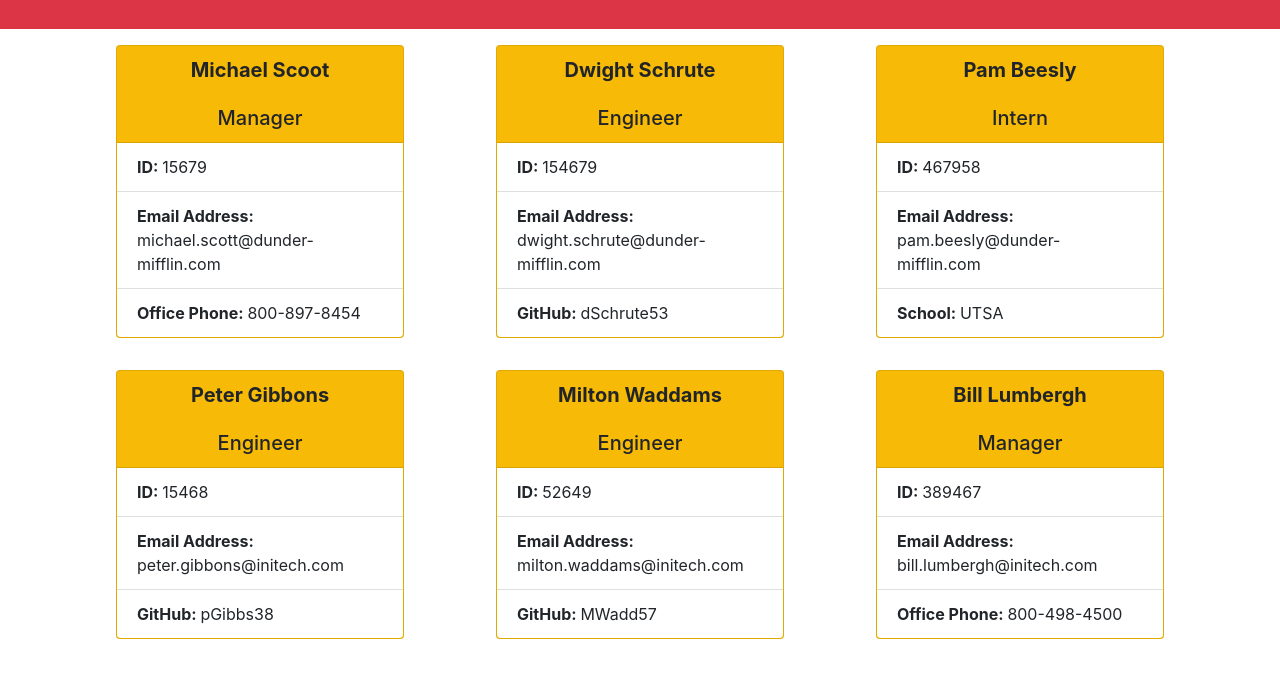
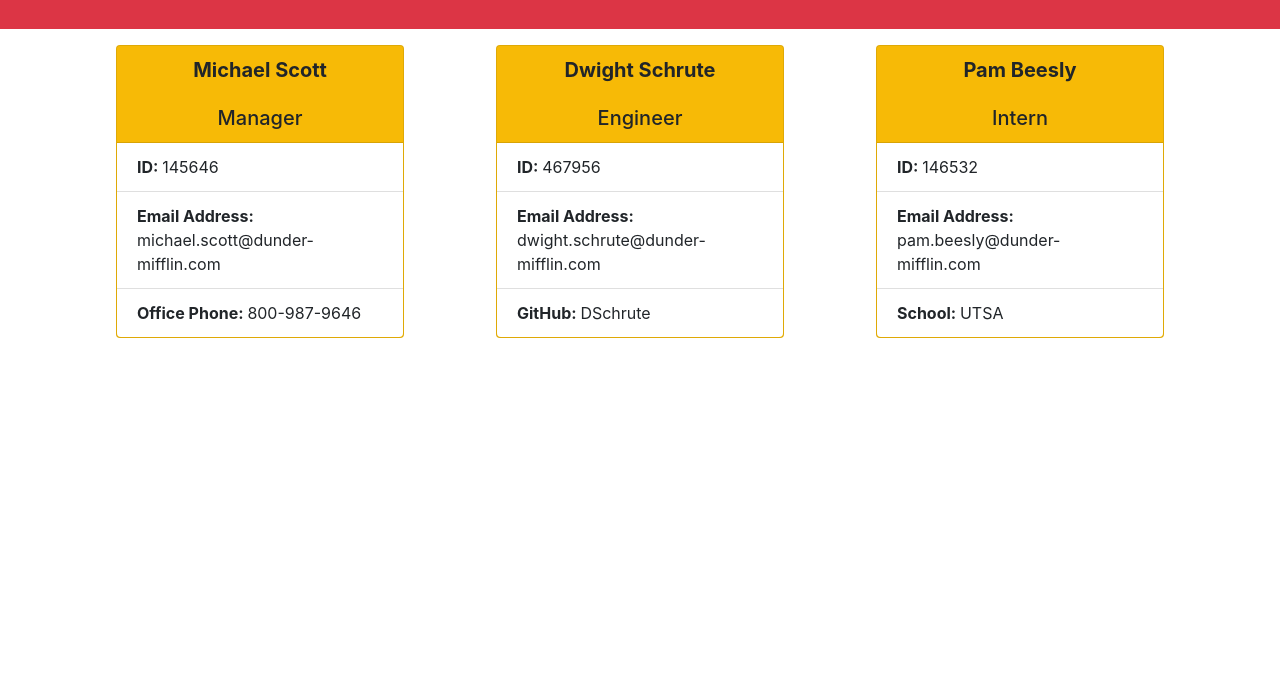
Before and after one commit to andrew18929/Team_Profile_Generator, a website: page dist/index.html in a window 1280 px wide. Shown: the part 75-752 px from the top of the page. Drawn offline with nearby package versions, Linux system fonts and the light colour scheme.

Commit message:
final commit

```diff
--- a/dist/index.html
+++ b/dist/index.html
@@ -16,56 +16,29 @@
         <div class="container">
             <div class="row"><div class="col-sm">
             <div class="card bg-warning mx-auto my-3" style="width: 18rem">
-            <h5 class="card-header text-center"><b>Michael Scoot</b><br /><br />Manager</h5>
+            <h5 class="card-header text-center"><b>Michael Scott</b><br /><br />Manager</h5>
             <ul class="list-group list-group-flush">
-                <li class="list-group-item"><b>ID: </b>15679</li>
+                <li class="list-group-item"><b>ID: </b>145646</li>
                 <li class="list-group-item"><b>Email Address: </b>michael.scott@dunder-mifflin.com</li>
-                <li class="list-group-item"><b>Office Phone: </b>800-897-8454</li>
+                <li class="list-group-item"><b>Office Phone: </b>800-987-9646</li>
             </ul>
             </div>
         </div><div class="col-sm">
             <div class="card bg-warning mx-auto my-3" style="width: 18rem">
             <h5 class="card-header text-center"><b>Dwight Schrute</b><br /><br />Engineer</h5>
             <ul class="list-group list-group-flush">
-                <li class="list-group-item"><b>ID: </b>154679</li>
+                <li class="list-group-item"><b>ID: </b>467956</li>
                 <li class="list-group-item"><b>Email Address: </b>dwight.schrute@dunder-mifflin.com</li>
-                <li class="list-group-item"><b>GitHub: </b>dSchrute53</li>
+                <li class="list-group-item"><b>GitHub: </b>DSchrute</li>
             </ul>
             </div>
         </div><div class="col-sm">
             <div class="card bg-warning mx-auto my-3" style="width: 18rem">
             <h5 class="card-header text-center"><b>Pam Beesly</b><br /><br />Intern</h5>
             <ul class="list-group list-group-flush">
-                <li class="list-group-item"><b>ID: </b>467958</li>
+                <li class="list-group-item"><b>ID: </b>146532</li>
                 <li class="list-group-item"><b>Email Address: </b>pam.beesly@dunder-mifflin.com</li>
                 <li class="list-group-item"><b>School: </b>UTSA</li>
-            </ul>
-            </div>
-        </div><div class="col-sm">
-            <div class="card bg-warning mx-auto my-3" style="width: 18rem">
-            <h5 class="card-header text-center"><b>Peter Gibbons</b><br /><br />Engineer</h5>
-            <ul class="list-group list-group-flush">
-                <li class="list-group-item"><b>ID: </b>15468</li>
-                <li class="list-group-item"><b>Email Address: </b>peter.gibbons@initech.com</li>
-                <li class="list-group-item"><b>GitHub: </b>pGibbs38</li>
-            </ul>
-            </div>
-        </div><div class="col-sm">
-            <div class="card bg-warning mx-auto my-3" style="width: 18rem">
-            <h5 class="card-header text-center"><b>Milton Waddams</b><br /><br />Engineer</h5>
-            <ul class="list-group list-group-flush">
-                <li class="list-group-item"><b>ID: </b>52649</li>
-                <li class="list-group-item"><b>Email Address: </b>milton.waddams@initech.com</li>
-                <li class="list-group-item"><b>GitHub: </b>MWadd57</li>
-            </ul>
-            </div>
-        </div><div class="col-sm">
-            <div class="card bg-warning mx-auto my-3" style="width: 18rem">
-            <h5 class="card-header text-center"><b>Bill Lumbergh</b><br /><br />Manager</h5>
-            <ul class="list-group list-group-flush">
-                <li class="list-group-item"><b>ID: </b>389467</li>
-                <li class="list-group-item"><b>Email Address: </b>bill.lumbergh@initech.com</li>
-                <li class="list-group-item"><b>Office Phone: </b>800-498-4500</li>
             </ul>
             </div>
         </div> </div>
```
Also changed, not shown: README.md.
